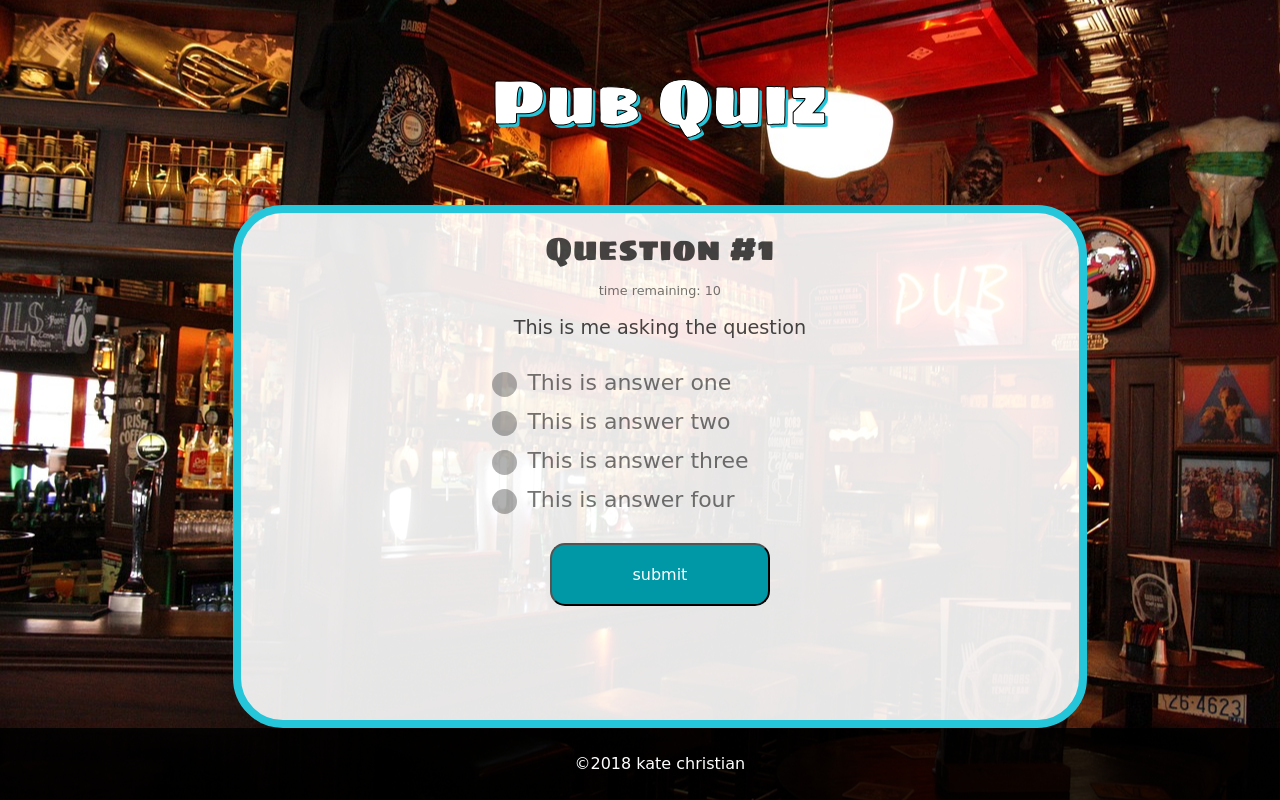
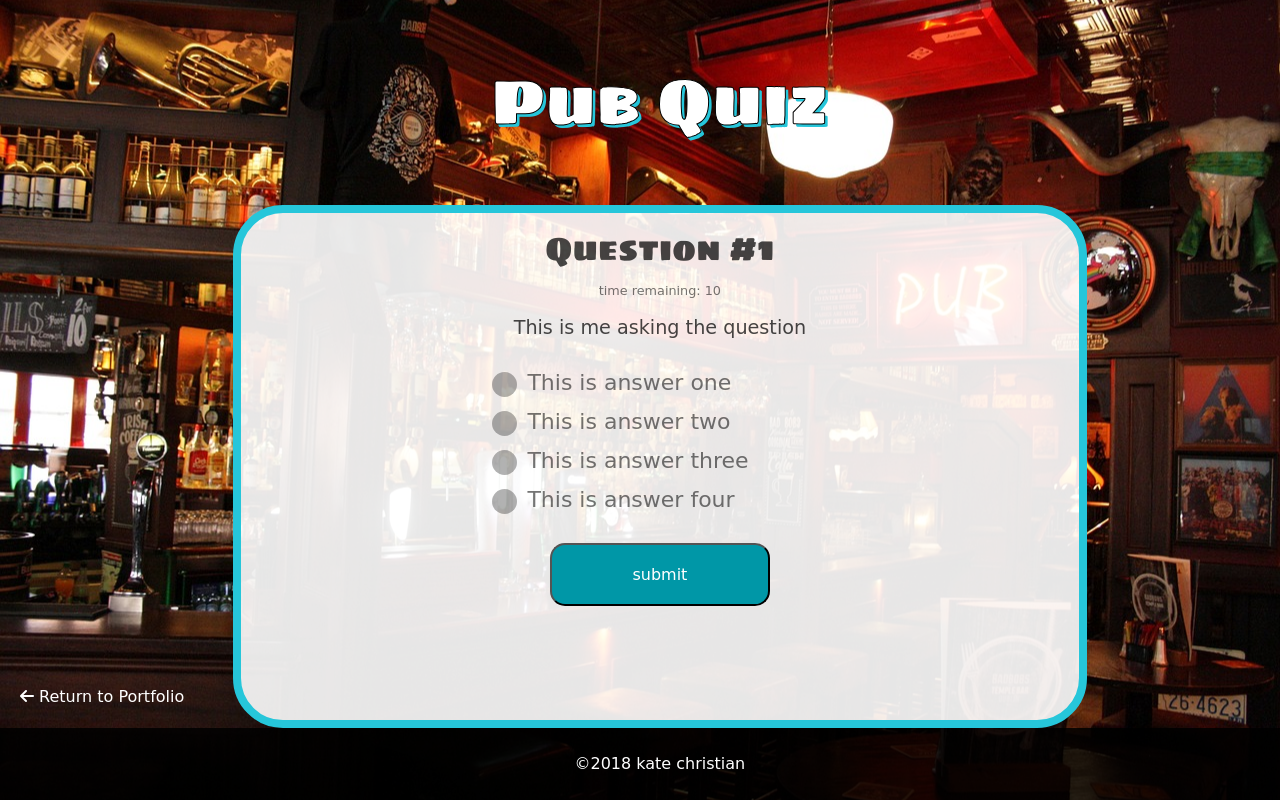
Before and after one commit to k8xian/TriviaGame, a plain HTML site: page index.html in a window 1280 px wide. Shown: the top 800 px of the page. Drawn offline with nearby package versions, Linux system fonts and the light colour scheme; no server answers; a web font is replaced by a local one.

Commit message:
adding portfolio link

```diff
--- a/assets/css/style.css
+++ b/assets/css/style.css
@@ -143,6 +143,18 @@ h3{
     text-align: left;
 }
 
+#portfolio-link {
+    position: absolute;
+    bottom: 95px;
+    left: 20px;
+    text-decoration: none;
+    color: white;
+}
+
+#portfolio-link:hover {
+    cursor: pointer;
+}
+
 #continueButton {
     width: 200px;
     margin: auto;
--- a/assets/javascript/app.js
+++ b/assets/javascript/app.js
@@ -176,12 +176,12 @@ var pubQuiz = {
 
                     if (correctNum >= 7) {
                         $("#resultType").text("Game Over! You Won!");
-                        $("#resultMessage").text("You got " + correctNum + " questions correct and " + incorrectNum + " incorrect.");
+                        $("#resultMessage").html("You got " + correctNum + " questions correct and " + incorrectNum + " incorrect. <br> You did not answer " + missedNum + " questions.");
                         pubQuiz.findHappyGif();
                         clearInterval(resultCountDown);
                     } else {
                         $("#resultType").text("Game Over! You Lose");
-                        $("#resultMessage").text("You got " + incorrectNum+ " questions incorrect and " + correctNum + " correct.");
+                        $("#resultMessage").html("You got " + incorrectNum+ " questions incorrect and " + correctNum + " correct. <br> You did not answer " + missedNum + " questions." );
                         pubQuiz.findSadGif();
                         clearInterval(resultCountDown);
                     }
@@ -207,7 +207,7 @@ var pubQuiz = {
             url: giphyURLsad,
             method: "GET"
                 }).then(function(response) {
-            console.log(giphyURLboo);
+            console.log(giphyURLsad);
             var selectedGif = "https://media.giphy.com/media/" + response.data.id + "/giphy.gif";
             console.log(selectedGif);
             $("#randomGif").html('<img src="'+ selectedGif +'" width="100%"/>');
--- a/index.html
+++ b/index.html
@@ -61,6 +61,7 @@
             </div>
 
         </div>
+        <a id="portfolio-link" href="https://k8xian.github.io"><i class="fa fa-arrow-left" aria-hidden="true"></i>   Return to Portfolio</a>
         <div class="footer">©2018 kate christian</div>
     </div>
 
```
